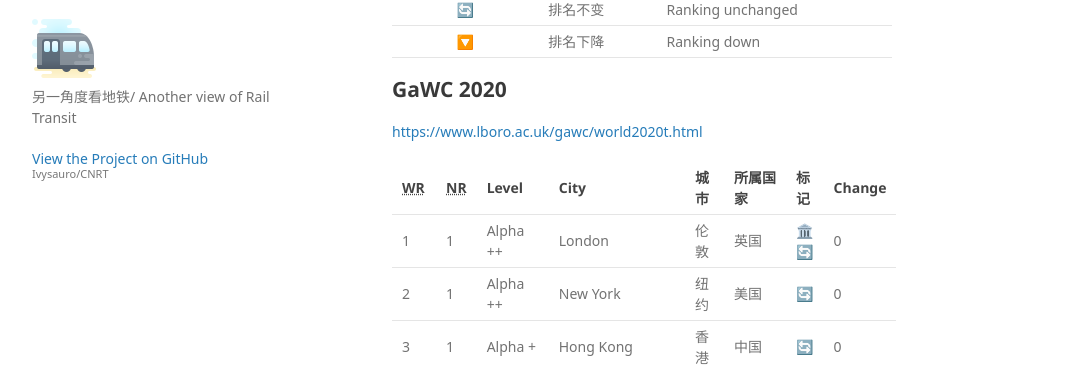
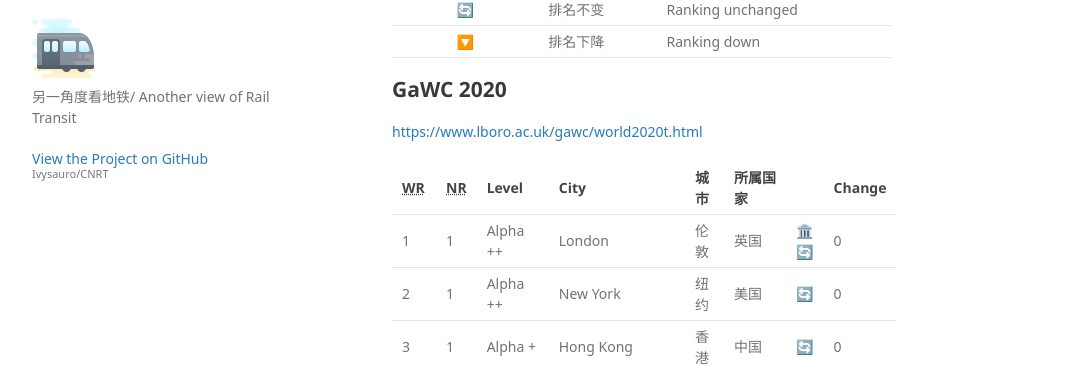
Before and after one commit to Ivysauro/CNRT, a Jekyll site: the page built from data/GaWC.md, in a window 1280 px wide and 900 px high, scrolled down 307 px. Shown: the part 92-458 px from the top of the window, without its empty margins (178-1249 px from the left). Built offline with Jekyll 4.4.1, drawn with Linux system fonts in a browser that asks for light colours; some web fonts are replaced; our own code applies the rules of GitHub Pages for plain Markdown files; a script that is not in the unit is left out.

Commit message:
🍉修复格式

```diff
--- a/data/GaWC.md
+++ b/data/GaWC.md
@@ -17,7 +17,7 @@
 
 <https://www.lboro.ac.uk/gawc/world2020t.html>
 
-| WR | NR | Level | City | 城市 | 所属国家 | 标记 | Change |
+| WR | NR | Level | City | 城市 | 所属国家 | | Change |
 |---|---|---|---|---|---|---|---|
 | 1 | 1 | Alpha \+\+ | London | 伦敦 | 英国 | 🏛️🔄 | 0 |
 | 2 | 1 | Alpha \+\+ | New York | 纽约 | 美国 | 🔄 | 0 |
```
